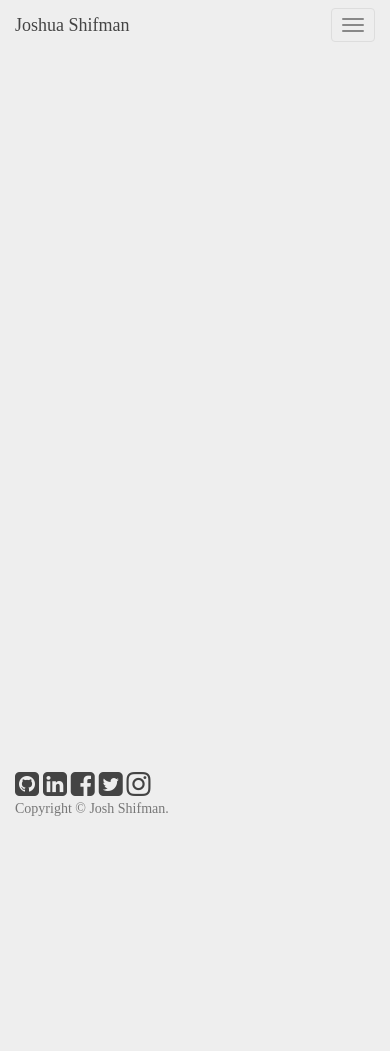
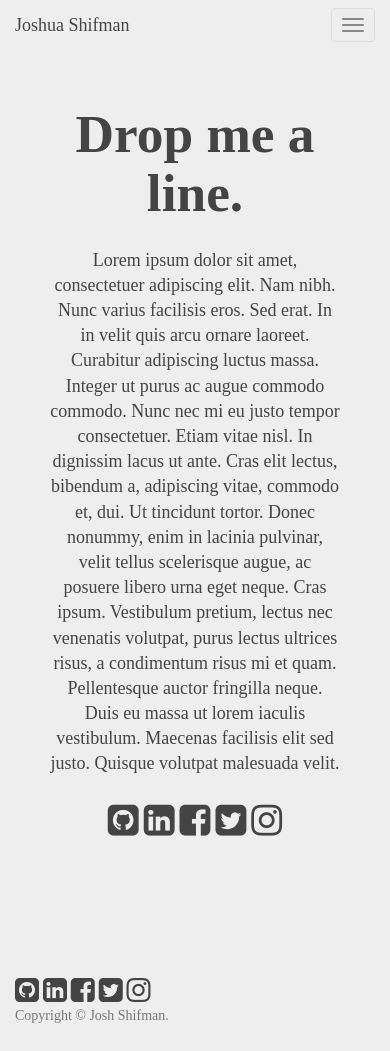
Before and after one commit to joshshifman/personal-portfolio, a Python web app: template templates/contact.html in a window 390 px wide. Before the commit the page ends 816 px from the top, so only its background shows below. Run offline with Jinja, Linux system fonts and the light colour scheme; the template is opened without the code that fills it, so the values that code supplies are empty; some libraries are stand-ins or nearby versions.

Commit message:
add contact page

```diff
--- a/main.py
+++ b/main.py
@@ -45,5 +45,6 @@ app = webapp2.WSGIApplication([
     ('/', MainHandler),
     ('/index.html', MainHandler),
     ('/about.html', MainHandler),
-    ('/projects.html', MainHandler)
+    ('/projects.html', MainHandler),
+    ('/contact.html', MainHandler)
 ], debug=True)
--- a/static/about.css
+++ b/static/about.css
@@ -7,6 +7,16 @@
     padding: 0 10px;
     /*font-family: "Times New Roman", Times, serif;*/
 }
+
+@media (max-width: 768px){
+
+	.about{
+		max-width: 80%;
+		line-height: 1.4;
+		margin: 35px auto;
+	}
+}
+
 .about h1{
 	font-weight: bold;
 }
@@ -21,7 +31,45 @@ aside{
 }
 
 
-.about p, h1, h2, h3, li, aside{
+.about p, h1, h2, h3, li, aside, a{
 	/*font-family: "Times New Roman", Times, serif;*/
 	font-family: "FF Scala";
 }
+
+.about a{
+	font-family: "FF Scala";
+	text-decoration: none;
+	color: #444;
+}
+
+ul {
+	padding-left:20px;
+	list-style:none;
+}
+li {
+	margin-bottom:10px;
+}
+
+.fa-i-cursor{
+    opacity: 1;
+    -webkit-animation: blink 0.7s infinite;
+    -moz-animation: blink 0.7s infinite;
+    animation: blink 0.7s infinite;
+}
+
+
+@keyframes blink{
+    0% { opacity:1; }
+    50% { opacity:0; }
+    100% { opacity:1; }
+}
+@-webkit-keyframes blink{
+    0% { opacity:1; }
+    50% { opacity:0; }
+    100% { opacity:1; }
+}
+@-moz-keyframes blink{
+    0% { opacity:1; }
+    50% { opacity:0; }
+    100% { opacity:1; }
+}
--- /dev/null
+++ b/static/contact.css
@@ -0,0 +1,7 @@
+.contact {
+	text-align: center;
+}
+
+.contact h1{
+	font-size: 40pt;
+}
--- a/static/projects.css
+++ b/static/projects.css
@@ -1,5 +1,3 @@
-
-
 .image-grid {
  	line-height: 10px;
 
@@ -18,14 +16,14 @@
 
 }
 
-@media (max-width: 800px) {
-  .image-grid {
-  -moz-column-count:    2;
-  -webkit-column-count: 2;
-  column-count:         2;
-  }
+@media (max-width: 1024px) {
+	.image-grid {
+	-moz-column-count:    2;
+	-webkit-column-count: 2;
+	column-count:         2;
+	}
 }
-@media (max-width: 400px) {
+@media (max-width: 768px) {
   .image-grid {
   -moz-column-count:    1;
   -webkit-column-count: 1;
--- a/static/style.css
+++ b/static/style.css
@@ -21,6 +21,12 @@
     color: #444;
     font-family: "FF Scala";
     font-size: 2.5vmin;
+}
+
+@media (max-width: 768px) {
+    .navbar-default .navbar-nav>li>a{
+        font-size: 18pt;
+    }
 }
 
 .jumbotron{
@@ -97,3 +103,13 @@ footer{
     text-decoration: underline;
     font-weight: bold;
 }
+
+@media (max-width: 1024px) {
+}
+@media (max-width: 768px) {
+    .jumbotron h1 {
+        padding-left: 100px;
+
+    }
+
+}
--- a/templates/base.html
+++ b/templates/base.html
@@ -25,6 +25,7 @@
 	<link rel="stylesheet" type="text/css" href="static/style.css">
 	<link rel="stylesheet" type="text/css" href="static/about.css">
 	<link rel="stylesheet" type="text/css" href="static/projects.css">
+	<link rel="stylesheet" type="text/css" href="static/contact.css">
 
 </head>
 <body>
@@ -54,7 +55,7 @@
 		          	</a></li>
 		          	<li><a href="projects.html" {% if projects %} class ="here" {% endif %}>Projects
 		          	</a></li>
-		          	<li><a href="/contact" {% if contact %} class ="here" {% endif %}>
+		          	<li><a href="contact.html" {% if contact %} class ="here" {% endif %}>
 		          	Contact
 		          	</a></li>
 	        </ul>
--- a/templates/contact.html
+++ b/templates/contact.html
@@ -1,6 +1,25 @@
 {%extends "templates/base.html" %}
 {% block content %}
 
+<script src="static/js/about.js"></script>
+
+<div class="about contact">
+	<br>
+	<br>
+	<h1>Drop me a line.</h1>
+	<aside>
+		Lorem ipsum dolor sit amet, consectetuer adipiscing elit. Nam nibh. Nunc varius facilisis eros. Sed erat. In in velit quis arcu ornare laoreet. Curabitur adipiscing luctus massa. Integer ut purus ac augue commodo commodo. Nunc nec mi eu justo tempor consectetuer. Etiam vitae nisl. In dignissim lacus ut ante. Cras elit lectus, bibendum a, adipiscing vitae, commodo et, dui. Ut tincidunt tortor. Donec nonummy, enim in lacinia pulvinar, velit tellus scelerisque augue, ac posuere libero urna eget neque. Cras ipsum. Vestibulum pretium, lectus nec venenatis volutpat, purus lectus ultrices risus, a condimentum risus mi et quam. Pellentesque auctor fringilla neque. Duis eu massa ut lorem iaculis vestibulum. Maecenas facilisis elit sed justo. Quisque volutpat malesuada velit.
+	</aside>
+	<div>
+		<a href="http://github.com/joshshifman"><i class="fa fa-github-square fa-2x"></i></a>
+		<a href="http://linkedin.com/in/joshshifman"><i class="fa fa-linkedin-square fa-2x"></i></a>
+		<a href="http://facebook.com/jshifman"><i class="fa fa-facebook-square fa-2x"></i></a>
+		<a href="http://twitter.com/joshshifman"><i class="fa fa-twitter-square fa-2x"></i></a>
+		<a href="http://instagram.com/joshshifman"><i class="fa fa-instagram fa-2x"></i></a>
+	</div>
+	<br><br><br><br>
 
 
+</div>
+
 {% endblock %}
```
Also changed, not shown: static/js/index.js (+16 -5 lines), templates/about.html (+6 -6 lines), static/images/CDComputer.gif (deleted), static/images/FireballPour.gif (deleted), static/images/old-computer.jpg (deleted), 3 other files.
